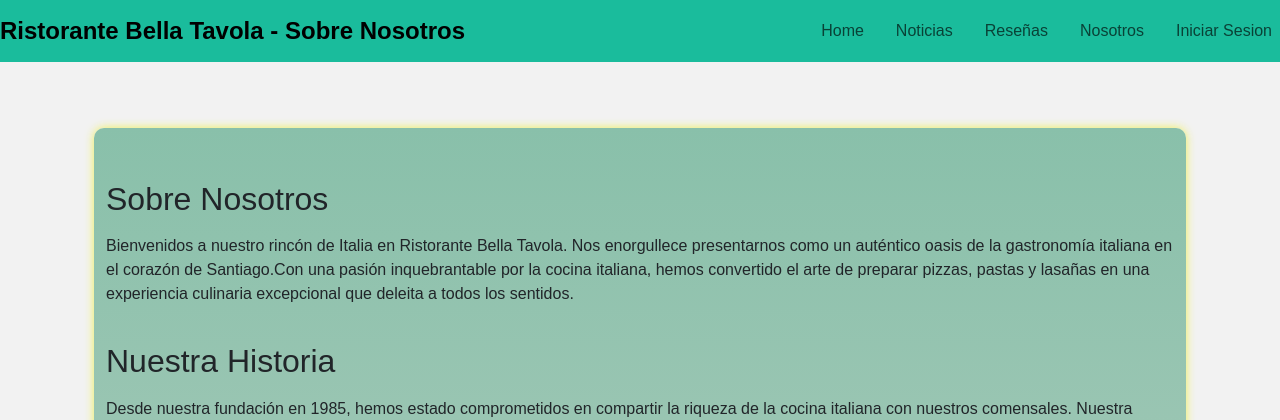
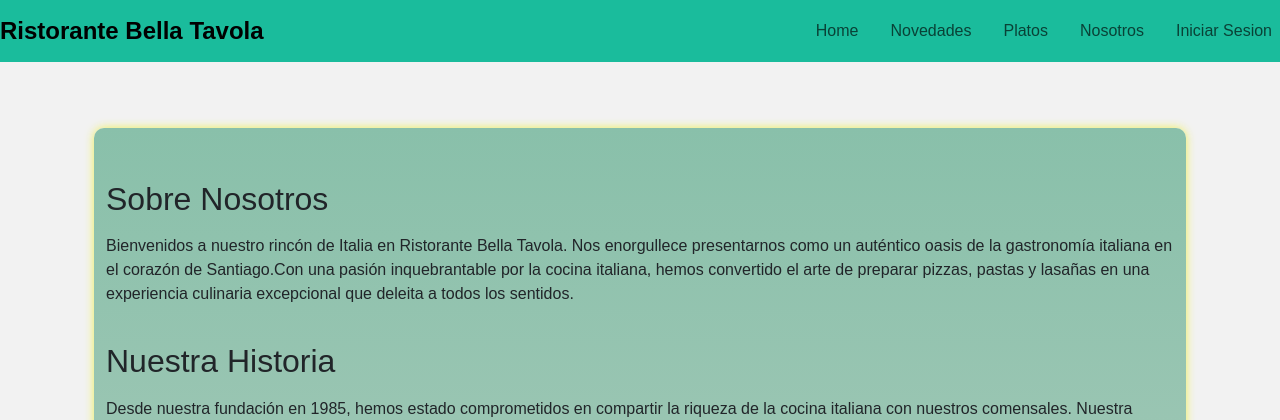
Before and after one commit to I-rray/RistoranteBellaTavola, a Django app: page /about/ in a window 1280 px wide. Shown: the top 420 px of the page. Run offline with Django 3.2, Linux system fonts and the light colour scheme; data that the repository does not hold is empty; some libraries are stand-ins or nearby versions.

Commit message:
Agregando archivos al repositorio

```diff
--- a/core/templates/core/about.html
+++ b/core/templates/core/about.html
@@ -14,7 +14,7 @@
   <body>
 
 	<nav class="navbar navbar-expand-lg">
-	  <a class="navbar-brand" href="#">Ristorante Bella Tavola - Sobre Nosotros</a>
+		<a class="navbar-brand" href="#">Ristorante Bella Tavola</a>
 		<button class="navbar-toggler" type="button" data-toggle="collapse" data-target="#navbarNavAltMarkup"
 		  aria-controls="navbarNavAltMarkup" aria-expanded="false" aria-label="Toggle navigation">
 		  <span class="navbar-toggler-icon"></span>
@@ -22,8 +22,8 @@
 		<div class="collapse navbar-collapse" id="navbarNavAltMarkup">
 		  <div class="navbar-nav mr-auto">
 			<a class="nav-item nav-link" href="{% url 'home' %}">Home</a>
-		  <a class="nav-item nav-link" href="{% url 'news' %}">Noticias</a>
-		  <a class="nav-item nav-link" href="{% url 'resena' %}">Reseñas</a>
+			<a class="nav-item nav-link" href="{% url 'news' %}">Novedades</a>
+			<a class="nav-item nav-link" href="{% url 'resena' %}">Platos</a>
 			<a class="nav-item nav-link" href="{% url 'about' %}">Nosotros</a>
 			{% if request.session.is_authenticated %}
 			<a class="nav-item nav-link" href="{% url 'perfilUsuario' %}">Perfil Usuario</a>
```
Lines whose indentation alone changed are shown as unchanged.
